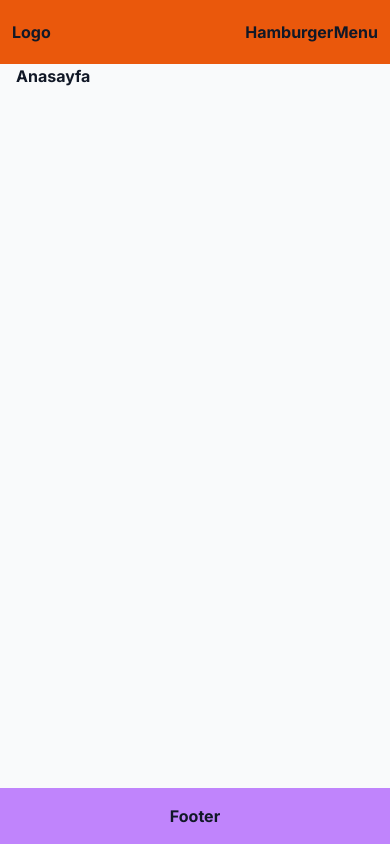
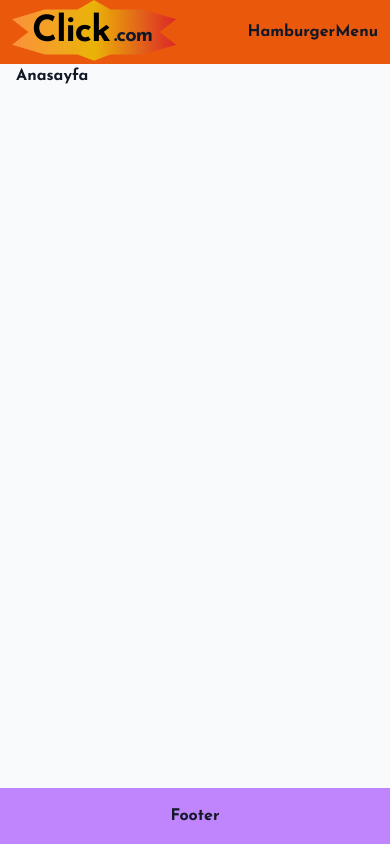
Before and after one commit to CodeShft/mongodb, a Next.js app: page / in a window 390 px wide. Built offline with nearby package versions, Linux system fonts and the light colour scheme.

Commit message:
fix: Adjust RootLayout for responsive footer and content layout

```diff
--- a/app/components/navbar/Logo.tsx
+++ b/app/components/navbar/Logo.tsx
@@ -1,5 +1,22 @@
 const Logo = () => {
-  return <div>Logo</div>;
+  return (
+    <div className="flex items-center justify-center text-2xl md:text-3xl font-extrabold tracking-tight">
+      <div
+        className="relative bg-gradient-to-r from-orange-400 via-yellow-500 to-red-600 text-white px-5 py-3 shadow-xl"
+        style={{
+          clipPath:
+            "polygon(50% 0%, 60% 15%, 80% 15%, 100% 30%, 90% 50%, 100% 70%, 80% 85%, 60% 85%, 50% 95%, 40% 85%, 20% 85%, 0% 70%, 10% 50%, 0% 30%, 20% 15%, 40% 15%)",
+        }}
+      >
+        <span className="text-black text-4xl font-extrabold tracking-tight">
+          Click
+          <span className="text-gray-900 px-1 py-1 rounded-md text-xl">
+            .com
+          </span>
+        </span>
+      </div>
+    </div>
+  );
 };
 
 export default Logo;
--- a/app/components/navbar/Search.tsx
+++ b/app/components/navbar/Search.tsx
@@ -1,5 +1,6 @@
+"use client"
 const Search = () => {
-  return <div>Search</div>;
+  return <div className="flex fşex-1">Search</div>;
 };
 
 export default Search;
--- a/app/layout.tsx
+++ b/app/layout.tsx
@@ -1,10 +1,10 @@
 import { Metadata } from "next";
-import { Inter } from "next/font/google";
+import { Josefin_Sans } from "next/font/google";
 import "./globals.css";
 import Navbar from "./components/navbar/Navbar";
 import Footer from "./components/footer/Footer";
 
-const inter = Inter({ subsets: ["latin"], weight: ["700", "800"] });
+const josefinSans = Josefin_Sans({ subsets: ["latin"], weight: ["700", "700"] });
 
 export const metadata: Metadata = {
   title: "Click.com",
@@ -21,7 +21,7 @@ export default function RootLayout({
 }) {
   return (
     <html lang="en">
-      <body className={`${inter.className} bg-gray-50 text-gray-900`}>
+      <body className={`${josefinSans.className} bg-gray-50 text-gray-900`}>
         <div className="flex flex-col min-h-screen">
           <header className="w-full fixed top-0 left-0 z-10">
             <Navbar />
```
